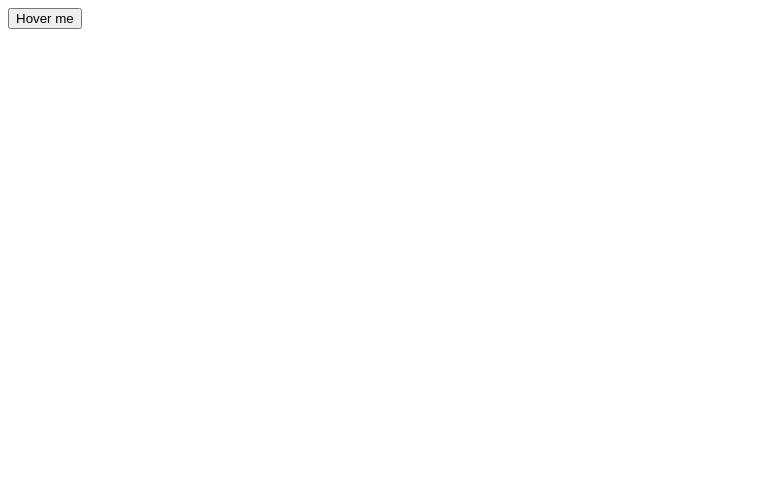
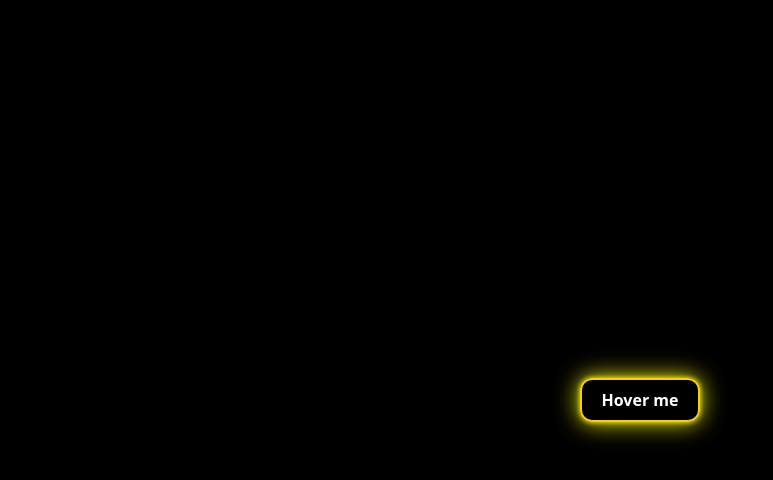
Before and after one commit to SaikatKarar/tailwindCSS-Challenges-basic, a plain HTML site: page ButtonChallenges/Challenge_2/index.html in a window 1280 px wide. Shown: the whole page, without its empty margins (0-773 px from the left). Drawn offline with nearby package versions, Linux system fonts and the light colour scheme.

Commit message:
Button Challenge Challenge-2 is finish

```diff
--- a/ButtonChallenges/Challenge_2/index.html
+++ b/ButtonChallenges/Challenge_2/index.html
@@ -1,15 +1,19 @@
 <!DOCTYPE html>
 <html lang="en">
+
 <head>
   <meta charset="UTF-8" />
   <meta http-equiv="X-UA-Compatible" content="IE=edge" />
   <meta name="viewport" content="width=device-width, initial-scale=1.0" />
   <link rel="stylesheet" href="./style.css" />
-    <title>iNeuron</title>
+  <script src="https://cdn.tailwindcss.com"></script>
+  <title>Challenge_1</title>
 </head>
+
 <body>
-    <div class="div__btn">
-      <button class="btn">Hover me</button>
+  <div class="flex justify-center items-center h-screen bg-black">
+    <button class="text-white border-2 border-yellow-400 rounded-xl px-5 py-2 font-bold">Hover me</button>
   </div>
 </body>
+
 </html>
--- a/ButtonChallenges/Challenge_2/style.css
+++ b/ButtonChallenges/Challenge_2/style.css
@@ -0,0 +1,9 @@
+button {
+    box-shadow: 0 0 5px hsl(60, 100%, 50%), 0 0 25px yellow;
+}
+
+button:hover {
+    box-shadow: 0 0 25px yellow,
+        0 0 25px yellow, 0 0 50px yellow,
+        0 0 100px yellow, 0 0 200px yellow;
+}
```
Lines whose indentation alone changed are shown as unchanged.
